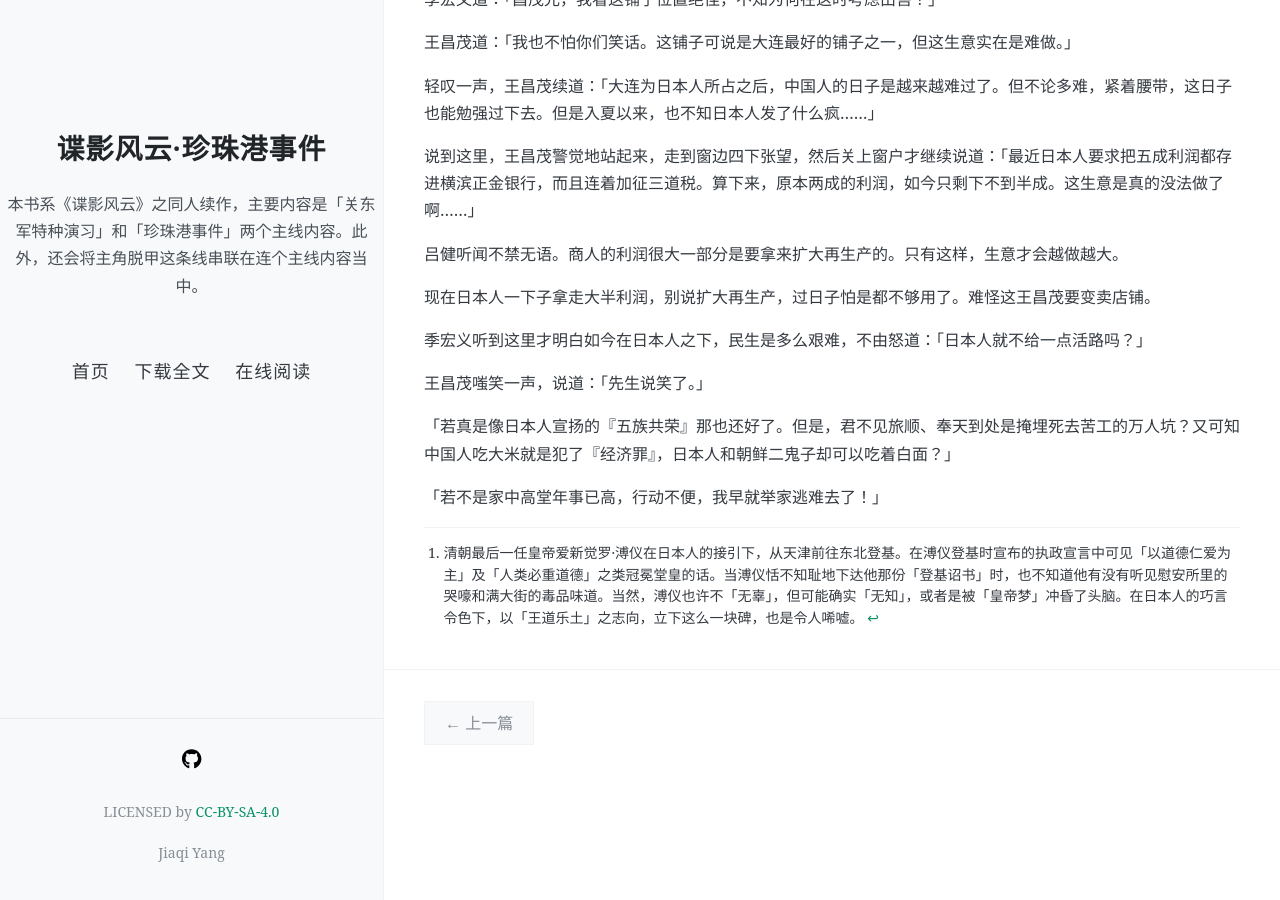
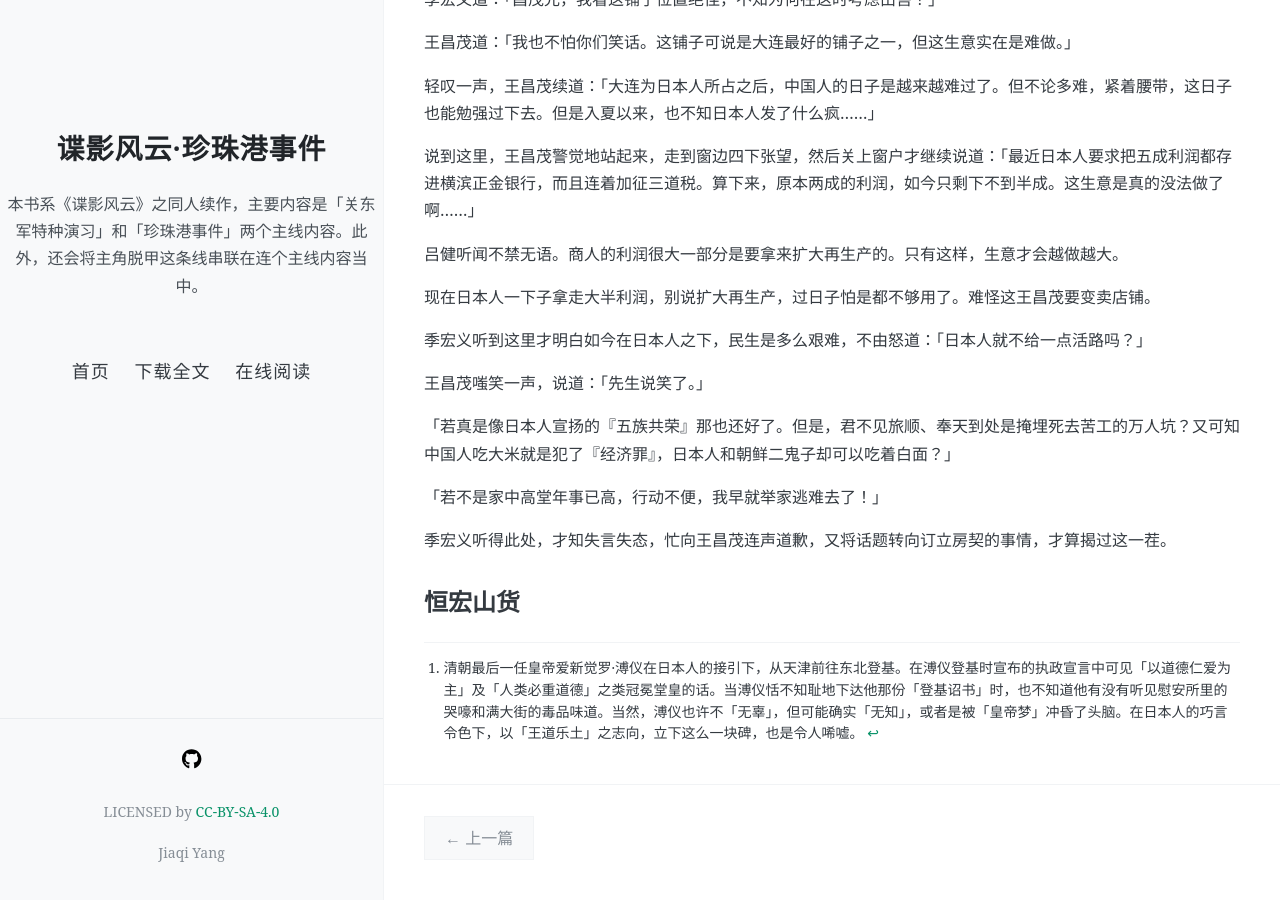
Before and after one commit to NingZhiheng/the-novel-pearl-harbor, a Jekyll site: the page built from docs/_posts/2020-04-19-过山海关.md, in a window 1280 px wide and 900 px high, scrolled down 2695 px. Built offline with Jekyll 4.4.1, drawn with Linux system fonts in a browser that asks for light colours; nearby versions of some CDN libraries.

Commit message:
[sync] source synchronized: 2020-04-20 23:44:34

```diff
--- a/docs/_includes/04.md
+++ b/docs/_includes/04.md
@@ -78,6 +78,10 @@
 
 「若不是家中高堂年事已高，行动不便，我早就举家逃难去了！」
 
+季宏义听得此处，才知失言失态，忙向王昌茂连声道歉，又将话题转向订立房契的事情，才算揭过这一茬。
+
+## 恒宏山货
+
 <!-- ![01](../../../../images/01.jpg "东北华北示意图") -->
 
 [^1]: 清朝最后一任皇帝爱新觉罗·溥仪在日本人的接引下，从天津前往东北登基。在溥仪登基时宣布的执政宣言中可见「以道德仁爱为主」及「人类必重道德」之类冠冕堂皇的话。当溥仪恬不知耻地下达他那份「登基诏书」时，也不知道他有没有听见慰安所里的哭嚎和满大街的毒品味道。当然，溥仪也许不「无辜」，但可能确实「无知」，或者是被「皇帝梦」冲昏了头脑。在日本人的巧言令色下，以「王道乐土」之志向，立下这么一块碑，也是令人唏嘘。
```
Also changed, not shown: other parts of docs/_includes/04.md (+1 -1 lines).
